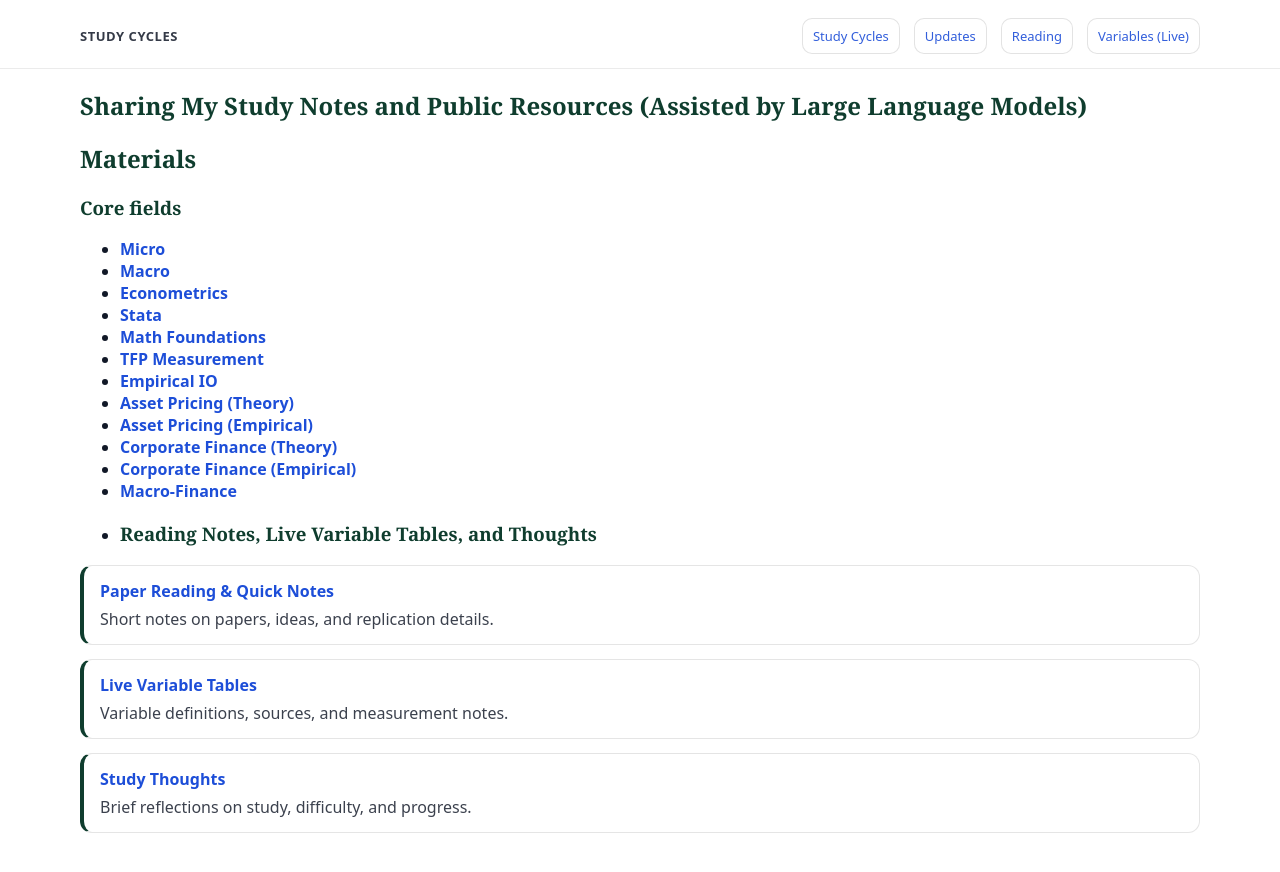
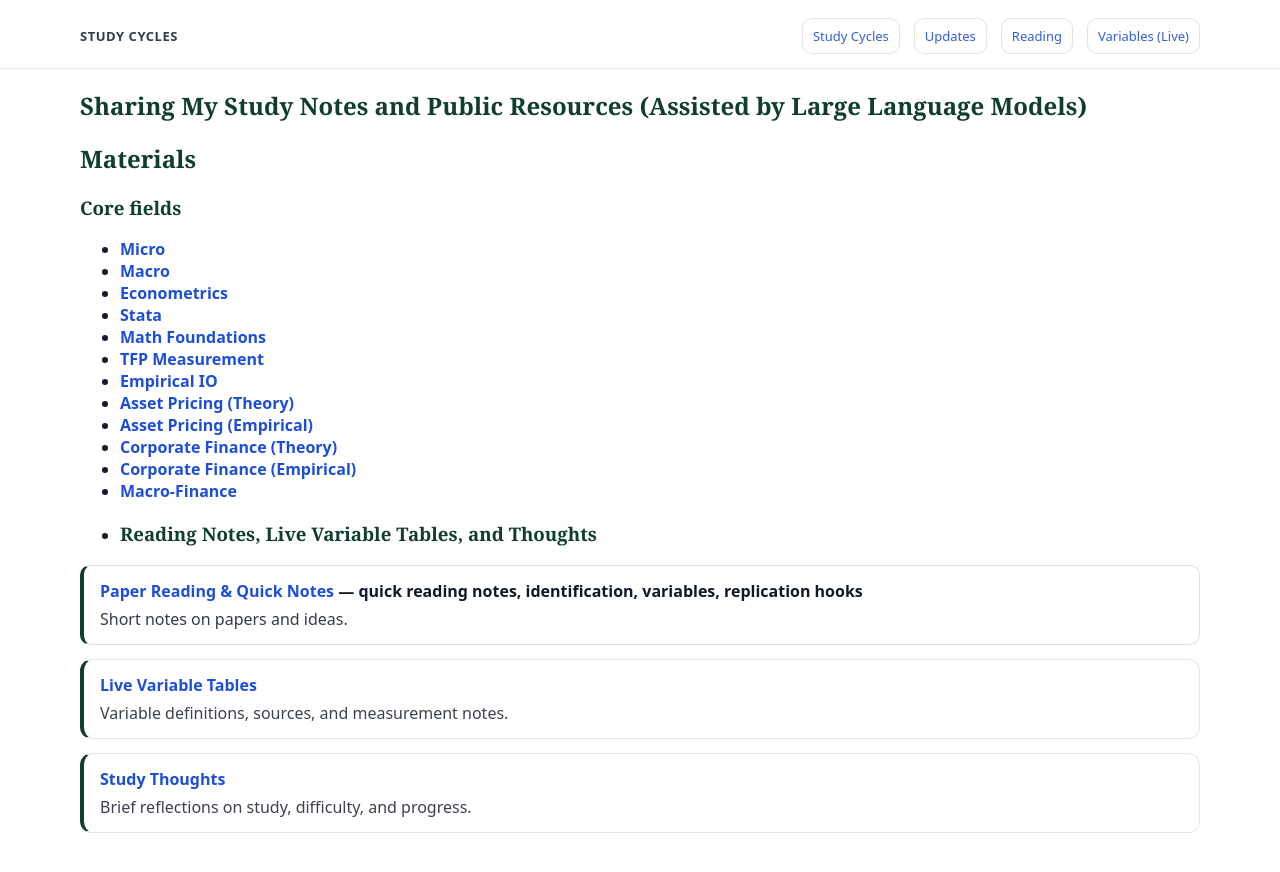
Before and after one commit to yaxinzn/study-archive, a Jekyll site: the page built from index.md, in a window 1280 px wide. Shown: the top 872 px of the page. Built offline with Jekyll 4.4.1, drawn with Linux system fonts in a browser that asks for light colours.

Commit message:
Refine reading notes section in index.md
Updated the styling and content of the reading notes section.

```diff
--- a/index.md
+++ b/index.md
@@ -28,14 +28,18 @@ hide_name: true
 -
 ### Reading Notes, Live Variable Tables, and Thoughts
 
-<div style="margin-top:14px; padding:14px 16px; border:1px solid rgba(0,0,0,.10); border-left:4px solid #0f3d2e; border-radius:12px; background:#fff;">
-  <div style="font-weight:700;">
-    <a href="{{ site.baseurl }}/reading/">Paper Reading &amp; Quick Notes</a>
+
+
+<div style="margin-top:14px; padding:14px 16px; border:1px solid rgba(0,0,0,.12); border-left:4px solid #0f3d2e; border-radius:10px; background:#fff;">
+  <div style="font-weight:750;">
+    <a href="{{ site.baseurl }}/reading/">Paper Reading &amp; Quick Notes</a> — quick reading notes, identification, variables, replication hooks
   </div>
-  <div style="margin-top:6px; opacity:.82;">
-    Short notes on papers, ideas, and replication details.
+  <div style="margin-top:6px; opacity:.85;">
+    Short notes on papers and ideas.
   </div>
 </div>
+
+
 
 <div style="margin-top:14px; padding:14px 16px; border:1px solid rgba(0,0,0,.10); border-left:4px solid #0f3d2e; border-radius:12px; background:#fff;">
   <div style="font-weight:700;">
```
